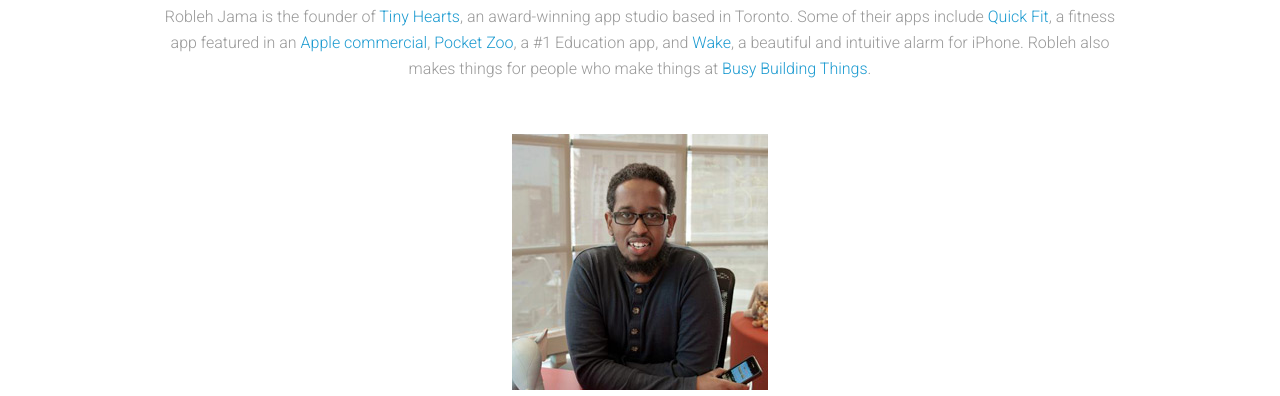
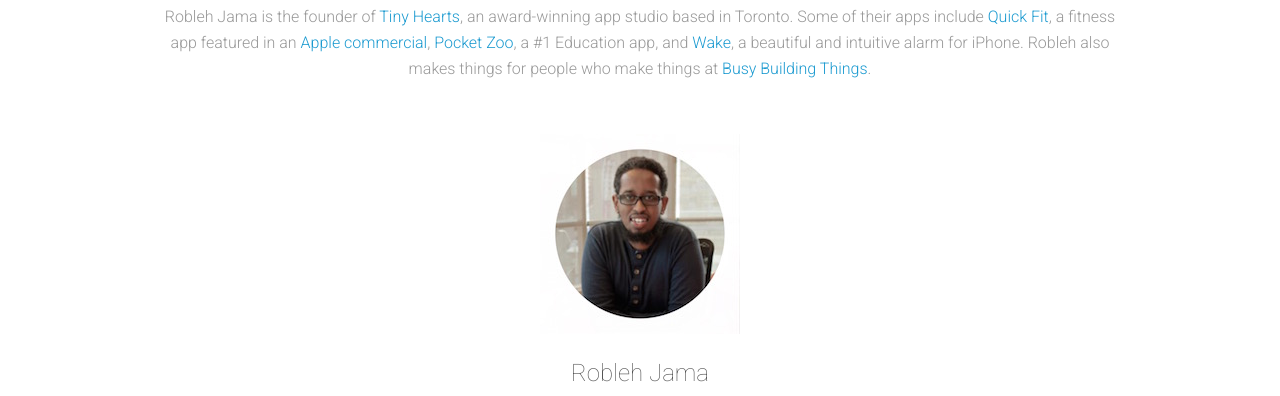
Before and after one commit to itao/edapphack, a plain HTML site: page index.html in a window 1280 px wide. Shown: the part 4160-4556 px from the top of the page. Drawn offline with Linux system fonts and the light colour scheme.

Commit message:
updated headshots

```diff
--- a/index.html
+++ b/index.html
@@ -299,7 +299,7 @@
             <div class="section-content">
               <div class="row">
                 <div class="col-md-8 col-md-offset-2">
-                  <img src="imgs/robleh.png">
+                  <img src="imgs/robleh.jpg">
                   <h3>Robleh Jama</h3>
                   <p>
                     Founder
```
Also changed, not shown: imgs/darin.jpg, imgs/heather.jpg, imgs/peter.jpg, imgs/robleh.jpg (added), imgs/robleh.png (deleted).
